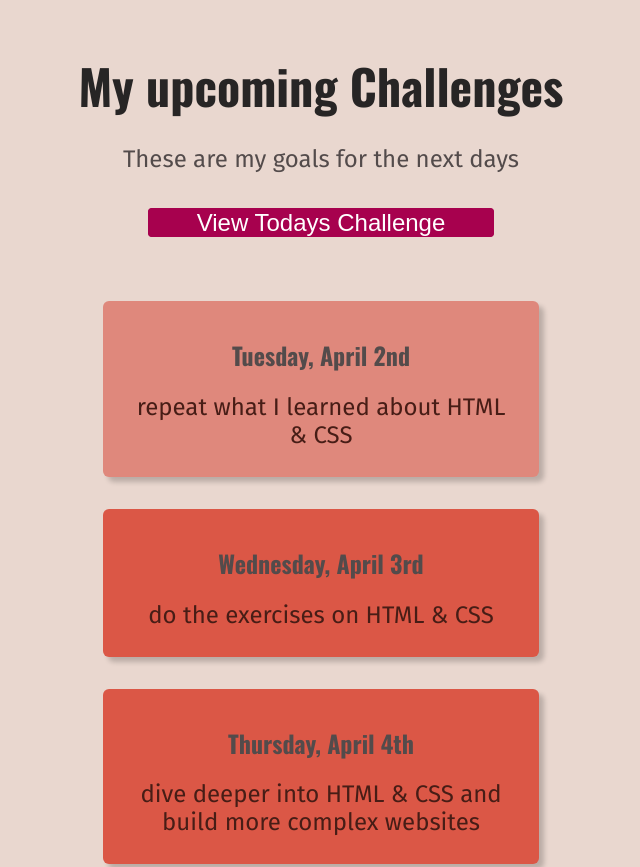
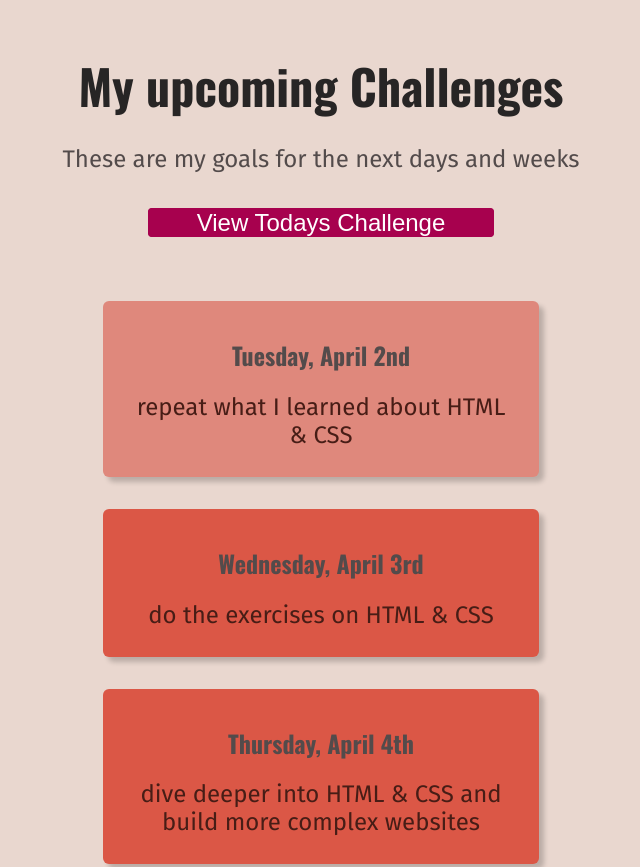
Before and after one commit to jb028/100, a plain HTML site: page full-week.html in a window 1280 px wide. Shown: the top 867 px of the page, without its empty margins (319-959 px from the left). Drawn offline with nearby package versions, Linux system fonts and the light colour scheme.

Commit message:
changed my upc challenges

```diff
--- a/full-week.html
+++ b/full-week.html
@@ -15,7 +15,7 @@
   <body>
     <header>
       <h1>My upcoming Challenges</h1>
-      <p id="description">These are my goals for the next days</p>
+      <p id="description">These are my goals for the next days and weeks</p>
       <a href="index.html"> View Todays Challenge</a>
     </header>
     <main>
```
